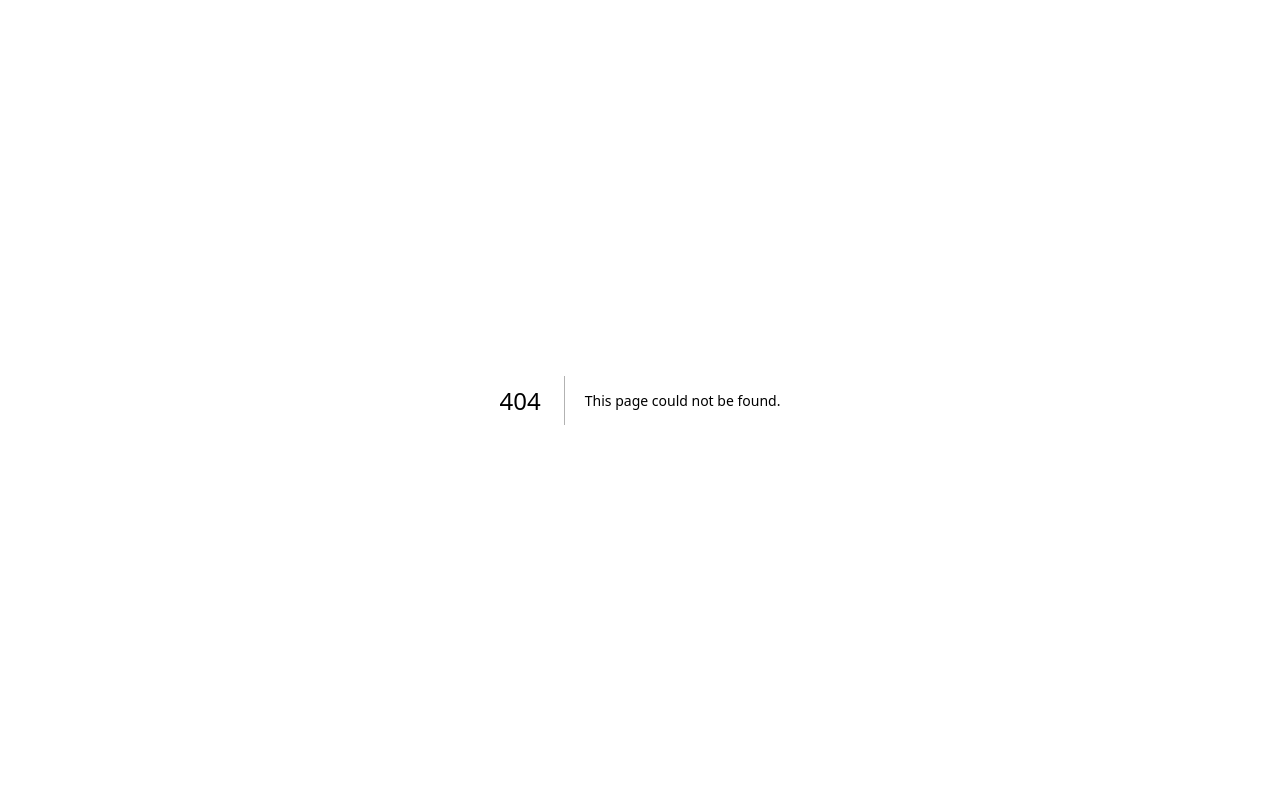
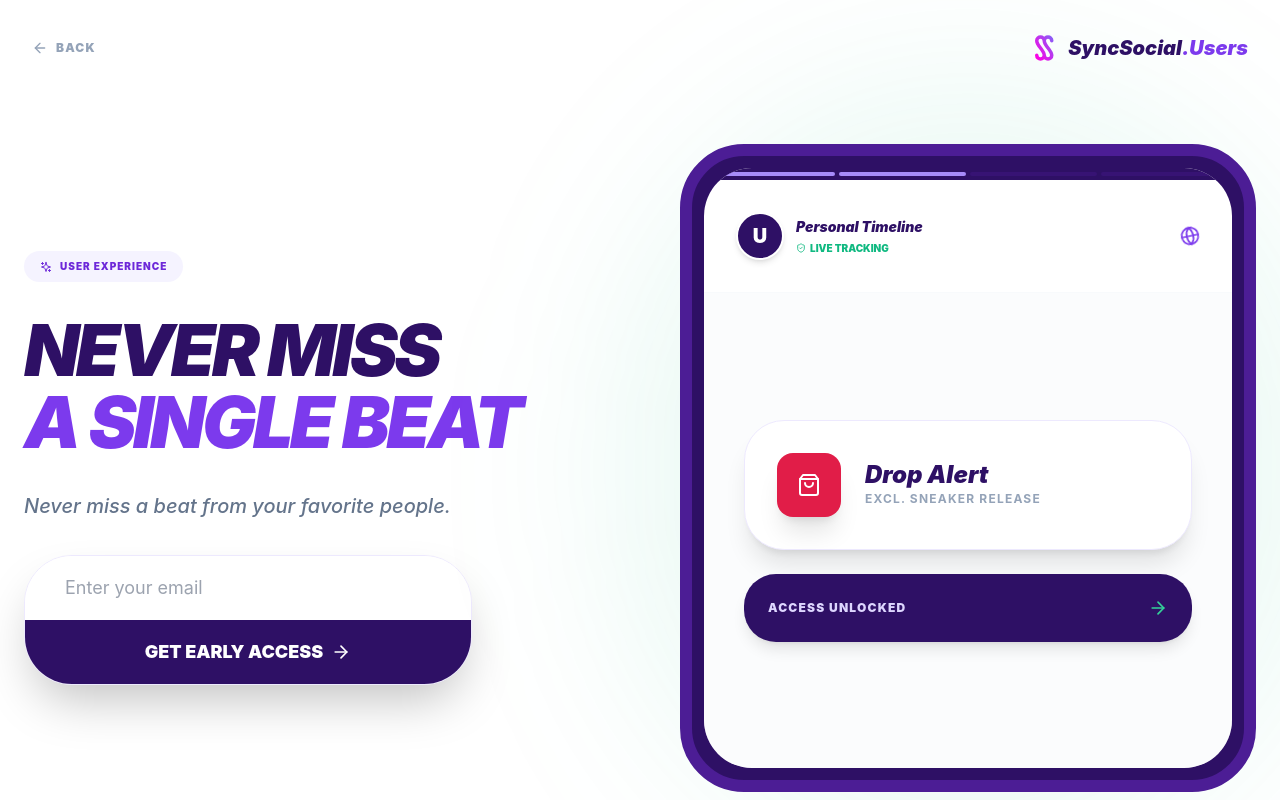
Before and after one commit to JoSync/syncsocial-web, a Next.js app: page /users in a window 1280 px wide. Before the commit this address had no page. Shown: the top 800 px of the page. Built offline with nearby package versions, Linux system fonts and the light colour scheme.

Commit message:
Create page.js

```diff
--- /dev/null
+++ b/app/users/page.js
@@ -0,0 +1,49 @@
+"use client";
+import React, { useState, useEffect } from 'react';
+import Link from 'next/link';
+import { ArrowLeft, ArrowRight, CheckCircle2, ShieldCheck, Sparkles, Globe, Video, Clock, ShoppingBag } from 'lucide-react';
+import { BACKGROUND_SVG } from '../assets';
+import { Logo, texts, IntegrationsSection } from '../blocks';
+
+export default function UsersPage() {
+  const [lang, setLang] = useState('EN'); const [curr, setCurr] = useState(0);
+  const [email, setEmail] = useState(''); const [isSub, setIsSub] = useState(false);
+  const c = texts[lang] || texts['EN'];
+  const pData = c?.p?.users || { s: "Never miss a beat." };
+
+  const sl = [
+    {t:"Live Update", d:"Tom is now in the Amazon", x:"GPS Sync: Moving North", i:<Globe/>, c:"bg-emerald-600"},
+    {t:"Drop Alert", d:"Excl. Sneaker Release", x:"Access unlocked", i:<ShoppingBag/>, c:"bg-rose-600"},
+    {t:"Community", d:"Group Video Call", x:"12 friends in-sync", i:<Video/>, c:"bg-violet-600"},
+    {t:"Reminder", d:"Twitch Stream starts", x:"Added to calendar", i:<Clock/>, c:"bg-indigo-600"}
+  ];
+
+  useEffect(() => { const sI = setInterval(() => setCurr((p) => (p + 1) % sl.length), 4000); return () => clearInterval(sI); }, [sl.length]);
+
+  return (
+    <div className="min-h-screen bg-white text-slate-900 font-sans selection:bg-violet-100 overflow-x-hidden relative">
+      <div className="absolute inset-0 -z-10 opacity-[0.1]" style={{ backgroundImage: BACKGROUND_SVG }}></div>
+      <nav className="p-8 max-w-7xl mx-auto flex justify-between items-center relative z-50">
+        <Link href="/" className="flex items-center gap-2 text-slate-400 hover:text-violet-600 transition-colors font-black uppercase text-xs tracking-widest"><ArrowLeft size={16}/> Back</Link>
+        <div className="flex items-center gap-2"><Logo className="w-8 h-8" /><span className="text-xl font-black text-violet-950 italic">SyncSocial<span className="text-violet-600">.Users</span></span></div>
+      </nav>
+      <main className="max-w-7xl mx-auto px-6 py-12 grid lg:grid-cols-2 gap-20 items-center">
+        <div className="space-y-8 text-left">
+          <div className="inline-flex items-center gap-2 bg-violet-50 text-violet-700 px-4 py-2 rounded-full text-[10px] font-black uppercase tracking-widest"><Sparkles size={12} /> User Experience</div>
+          <h1 className="text-6xl lg:text-7xl font-black tracking-tighter text-violet-950 leading-[0.9] italic uppercase">Never miss<br/><span className="text-violet-600">a single beat</span></h1>
+          <p className="text-xl text-slate-500 font-medium italic leading-relaxed max-w-xl">{pData.s}</p>
+          {!isSub ? (<form onSubmit={(e)=>{e.preventDefault();setIsSub(true)}} className="flex flex-col shadow-2xl rounded-[3rem] overflow-hidden border border-violet-100 bg-white max-w-md"><input type="email" required value={email} onChange={(e)=>setEmail(e.target.value)} placeholder="Enter your email" className="h-16 px-10 outline-none text-lg" /><button type="submit" className="h-16 bg-violet-950 text-white font-black text-lg hover:bg-violet-600 transition-all uppercase flex items-center justify-center gap-2">Get Early Access <ArrowRight size={20}/></button></form>
+          ) : (<div className="bg-emerald-50 border-2 border-emerald-100 p-6 rounded-[3rem] flex items-center gap-4 animate-scale-in shadow-lg max-w-md"><CheckCircle2 size={24} className="text-emerald-500" /><p className="text-emerald-800 font-black italic">You're in the loop.</p></div>)}
+        </div>
+        <div className="relative"><div className="absolute -inset-10 bg-emerald-500/10 blur-[100px] rounded-full"></div>
+          <div className="relative bg-violet-950 rounded-[4rem] p-3 shadow-3xl border-[12px] border-violet-900 overflow-hidden"><div className="bg-white rounded-[3rem] overflow-hidden h-[600px] flex flex-col relative text-left">
+              <div className="bg-violet-950 p-1 flex gap-1">{sl.map((_,i)=>(<div key={i} className={`h-1 flex-1 rounded-full transition-all duration-500 ${i<=curr?'bg-violet-400':'bg-violet-900/30'}`}></div>))}</div>
+              <div className="p-8 flex justify-between items-center border-b border-slate-50"><div className="flex items-center gap-3"><div className="w-12 h-12 bg-violet-950 rounded-full flex items-center justify-center text-white font-black text-xl border-2 border-white shadow-md">U</div><div><p className="font-black text-violet-950 text-sm italic">Personal Timeline</p><p className="text-[10px] text-emerald-500 font-black uppercase flex items-center gap-1 mt-1"><ShieldCheck size={10} /> Live Tracking</p></div></div><Globe size={20} className="text-violet-600 animate-spin-slow" /></div>
+              <div className="flex-1 p-10 bg-slate-50/50 flex flex-col justify-center"><div key={curr} className="animate-fade-in space-y-6"><div className="bg-white p-8 rounded-[2.5rem] shadow-xl border border-violet-100 flex items-center gap-6"><div className={`w-16 h-16 ${sl[curr].c} rounded-2xl flex items-center justify-center text-white shadow-xl`}>{sl[curr].i}</div><div className="flex-1"><p className="text-2xl font-black text-violet-950 italic leading-none mb-1">{sl[curr].t}</p><p className="text-xs font-bold text-slate-400 uppercase tracking-widest">{sl[curr].d}</p></div></div><div className="bg-violet-950 p-6 rounded-[2rem] shadow-lg flex items-center justify-between"><span className="text-xs font-black text-violet-200 uppercase tracking-widest">{sl[curr].x}</span><ArrowRight className="text-emerald-400" size={20}/></div></div></div>
+            </div></div></div>
+      </main>
+      <div className="max-w-7xl mx-auto px-6 pb-32"><IntegrationsSection c={c} /></div>
+      <style jsx global>{`@keyframes fade-in { from { opacity: 0; transform: translateY(10px); } to { opacity: 1; transform: translateY(0); } } .animate-fade-in { animation: fade-in 0.6s ease-out forwards; } @keyframes spin-slow { from { transform: rotate(0deg); } to { transform: rotate(360deg); } } .animate-spin-slow { animation: spin-slow 12s linear infinite; }`}</style>
+    </div>
+  );
+}
```
